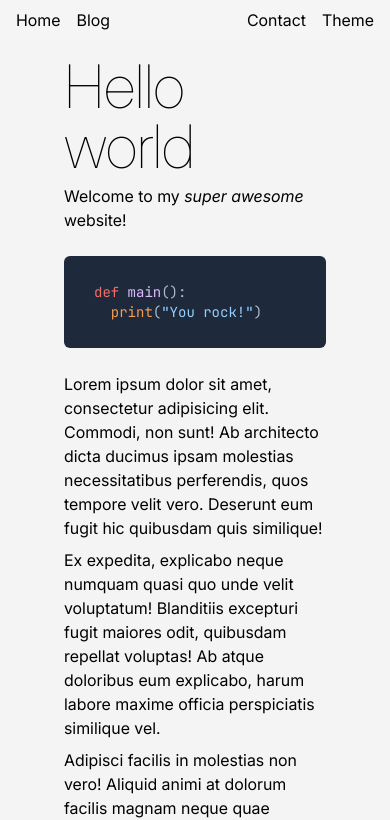
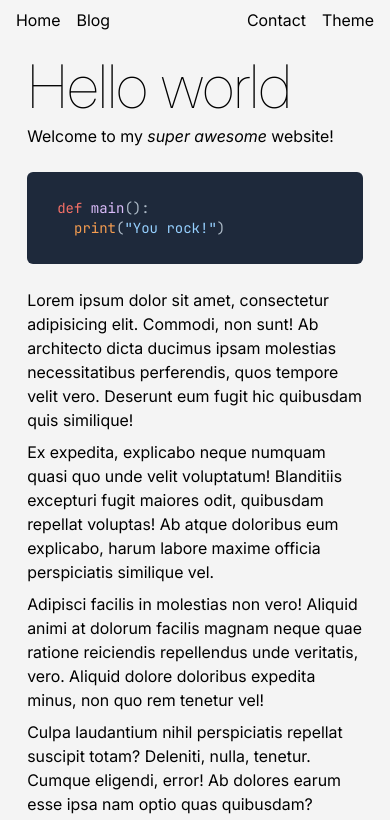
Before and after one commit to MedicodiBiscotti/personal-website, a Next.js app: page / in a window 390 px wide. Shown: the top 820 px of the page. Built offline with nearby package versions, Linux system fonts and the light colour scheme; what tailwindcss-hero-patterns would draw is missing.

Commit message:
style(front-page): dynamic padding with clamp

```diff
--- a/src/app/layout.tsx
+++ b/src/app/layout.tsx
@@ -20,7 +20,7 @@ export default function RootLayout({
       {/* TODO update Tailwind. heropattern is not compatible with v4, so get rid of it. */}
       <body className="grid min-h-svh grid-rows-[1fr_auto] bg-neutral-100 heropattern-topography-pink-900/25 [scrollbar-gutter:stable] dark:bg-neutral-900 dark:text-white dark:heropattern-topography-pink-200/25">
         <Header />
-        <main className="mx-auto w-full max-w-4xl bg-neutral-100/75 px-16 pb-4 pt-14 sm:w-4/5 dark:bg-neutral-900/75">
+        <main className="mx-auto w-full max-w-4xl bg-neutral-100/75 px-[clamp(1.5rem,calc(0.591rem+4.545vw),4rem)] pb-4 pt-14 sm:w-4/5 dark:bg-neutral-900/75">
           {children}
         </main>
         <Footer />
```
